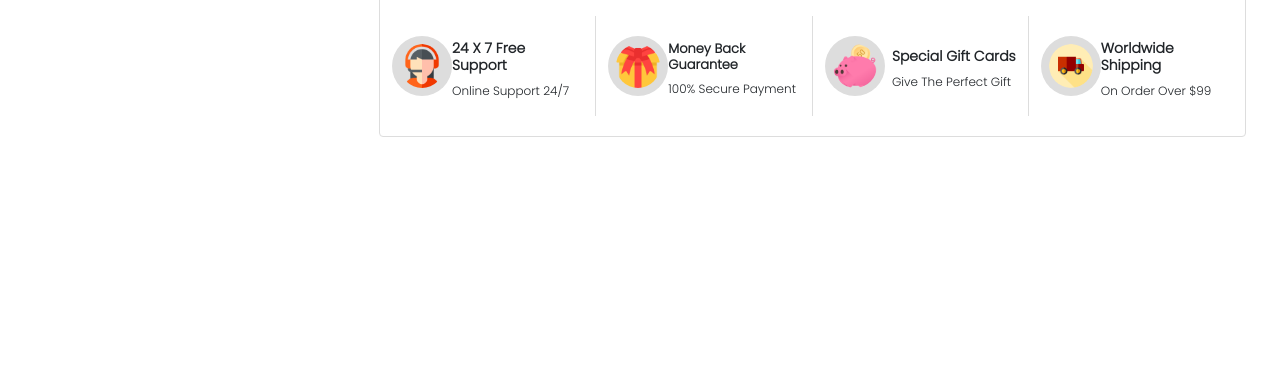
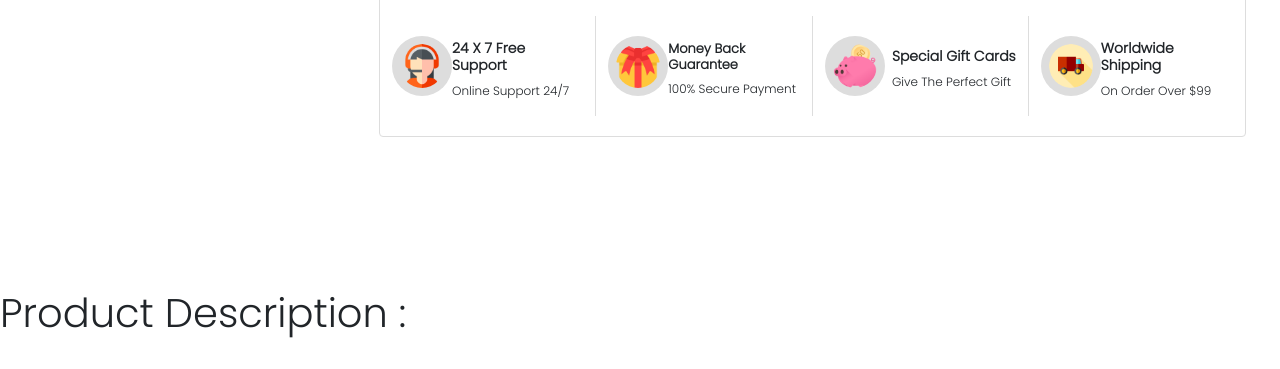
Before and after one commit to srorn168/FinalWebPro, a plain HTML site: page index.html in a window 1280 px wide. Shown: the part 665-1034 px from the top of the page. Before the commit the page ends 962 px from the top, so only its background shows below. Drawn offline with nearby package versions, Linux system fonts and the light colour scheme.

Commit message:
ok np
okok

```diff
--- a/index.html
+++ b/index.html
@@ -298,7 +298,7 @@
         </div>
 
     </div>
-
+    <h1>Product Description : </h1><br>
 
 
 
```
